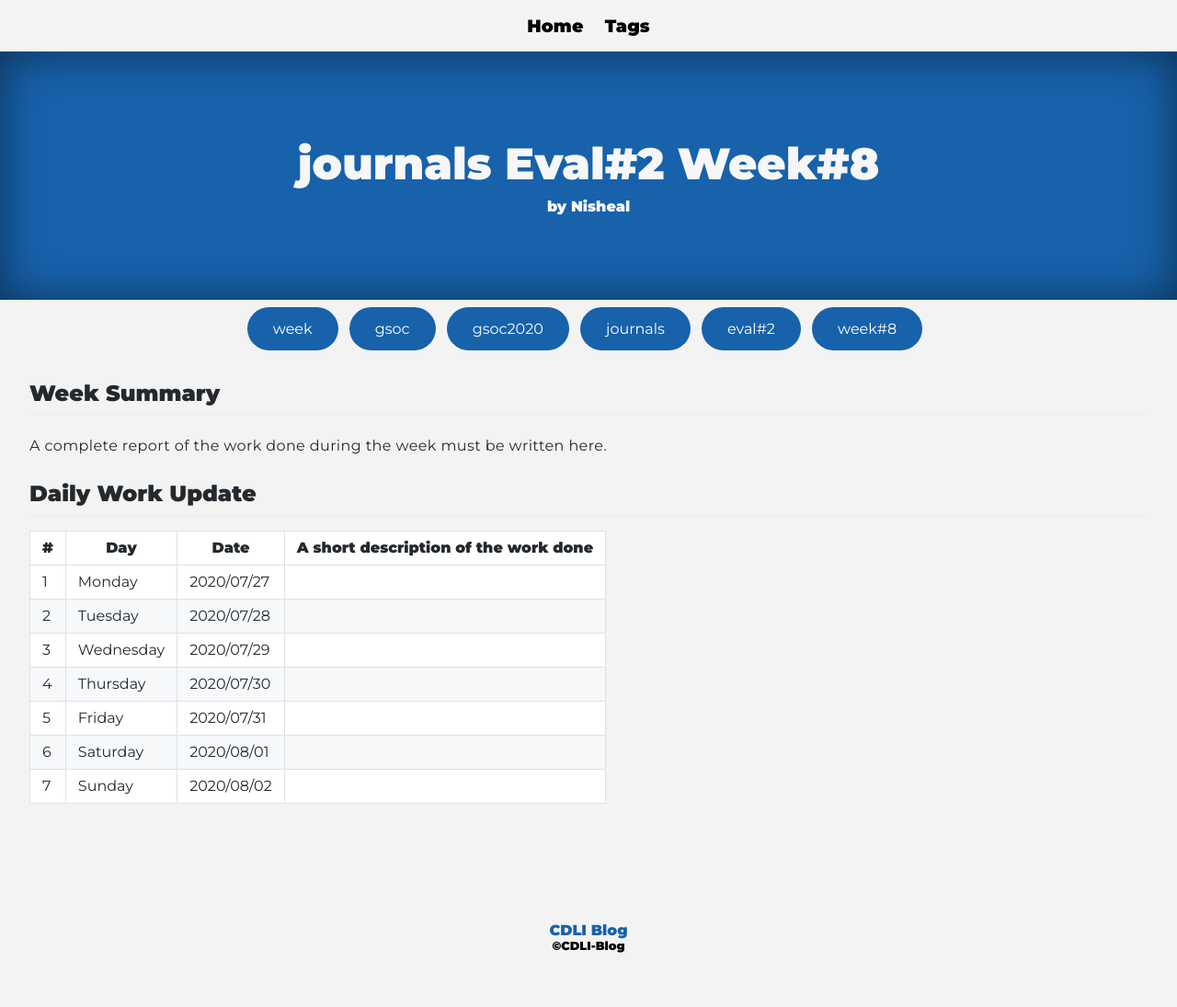
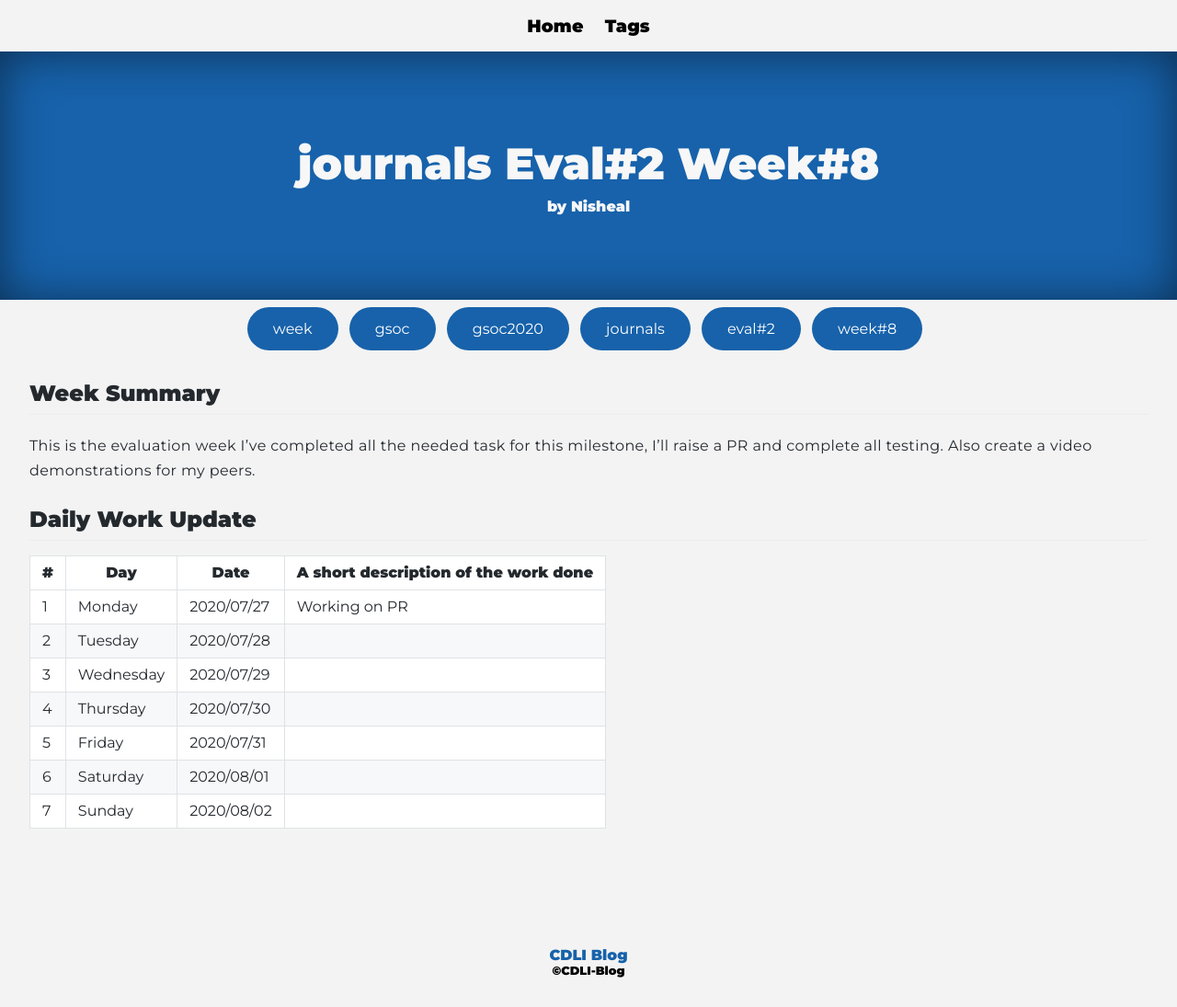
Before and after one commit to cdli-gh/blog, a Jekyll site: the page built from _blog/gsoc20/journals/posts/09_week8.md, in a window 1280 px wide. Shown: the whole page at 92% size. Built offline with Jekyll 4.4.1, drawn with Linux system fonts in a browser that asks for light colours; Markdown is read by kramdown in place of the engine named in the settings; before the commit the page ends 1068 px from its top, so only the background shows below that.

Commit message:
Update 09_week8.md

```diff
--- a/_blog/gsoc20/journals/posts/09_week8.md
+++ b/_blog/gsoc20/journals/posts/09_week8.md
@@ -6,15 +6,16 @@ tags: ["week","gsoc","gsoc2020","journals","eval#2","week#8"]
 ---
 ## Week Summary
 
-A complete report of the work done during the week must be written here.
+This is the evaluation week I've completed all the needed task for this milestone, I'll raise a PR and complete all testing.
+Also create a video demonstrations for my peers.
 
 
 ## Daily Work Update
 
 |\#|Day|Date|A short description of the work done|
 |---	|---	|---	|---	|
-|1   	| Monday 	|   2020/07/27	|   	|
-|2   	| Tuesday  	|   2020/07/28	|   	|
+|1   	| Monday 	|   2020/07/27	|  Working on PR 	|
+|2   	| Tuesday  	|   2020/07/28	|    	|
 |3   	| Wednesday  	|  2020/07/29 	|   	|
 |4   	| Thursday  	|   2020/07/30	|   	|
 |5   	| Friday  	|   2020/07/31	|   	|
```
